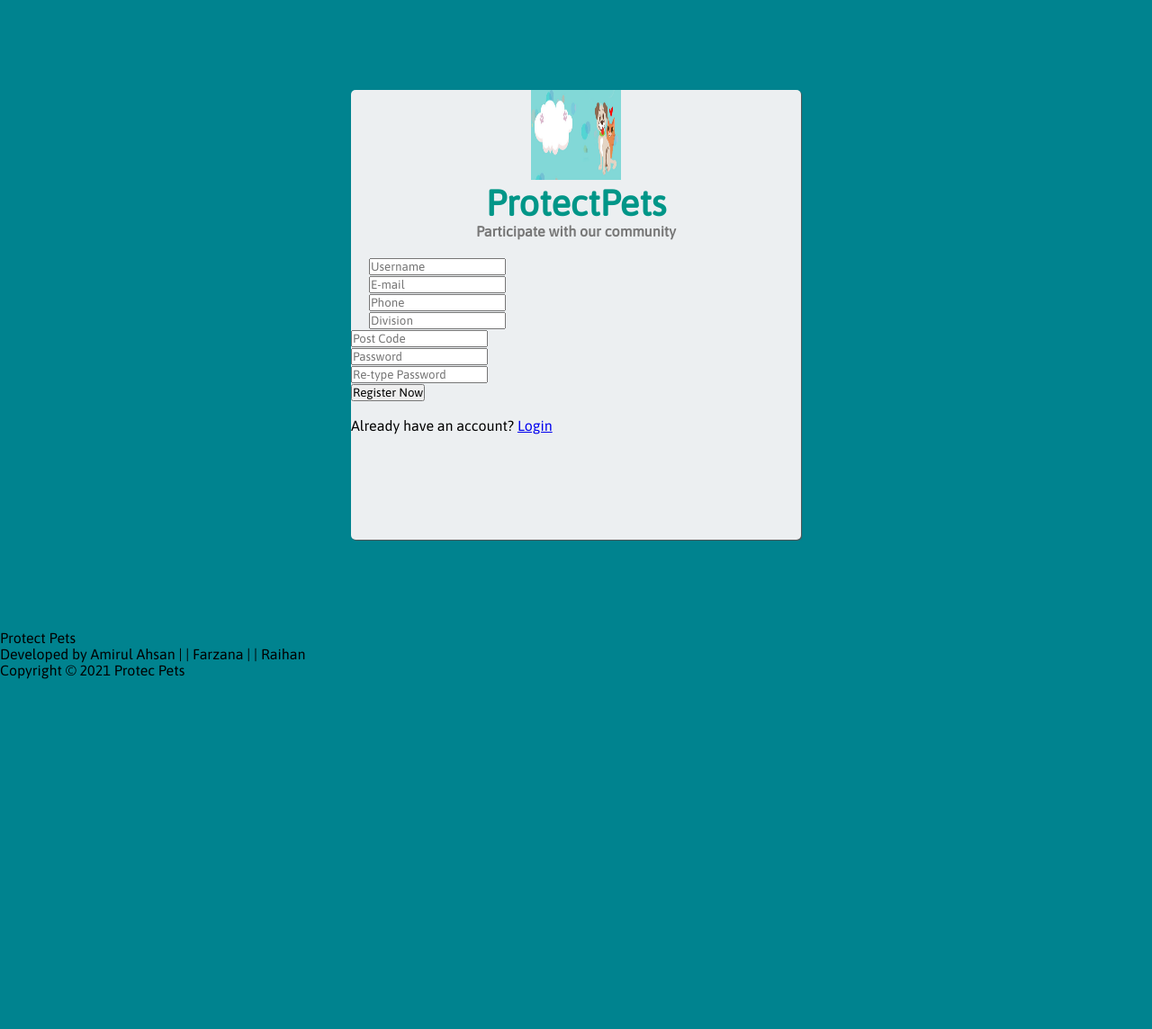
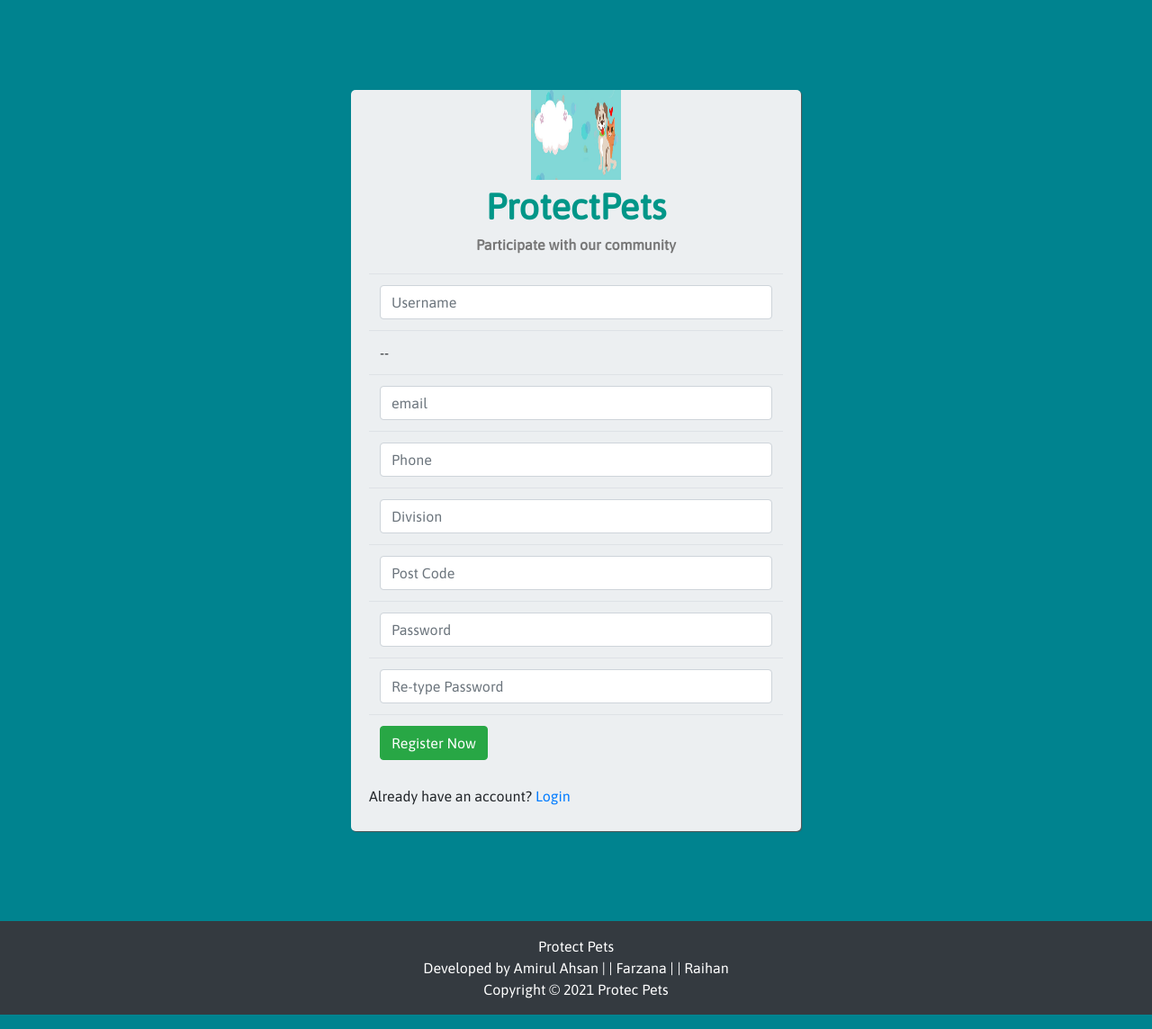
Before and after one commit to FarzanaR11/Protect-Animals, a PHP site: page /regisv.php in a window 1280 px wide. Shown: the whole page at 90% size. Before the commit the page ends 755 px from the top, so only its background shows below. Run offline with PHP 8.4, Linux system fonts and the light colour scheme.

Commit message:
Update regisv.php

```diff
--- a/regisv.php
+++ b/regisv.php
@@ -6,6 +6,7 @@
 	<meta http-equiv="A-UA-compatible" content="IE=edge">
     <meta name="viewport" content="width=device-width, initial-scale=1">
 	<title>Volunteer Registration</title>
+    <link rel="stylesheet" href="https://maxcdn.bootstrapcdn.com/bootstrap/4.5.2/css/bootstrap.min.css">
 	<php>
 	<style type="text/css">
 		@import url('https://fonts.googleapis.com/css2?family=Asap');
@@ -22,7 +23,7 @@
 		}
 		.main{
 			width: 500px;
-			height: 500px;
+			height: 824px;
 			background: #eceff1;
 			margin: 100px auto;
 			position: 70px;
@@ -76,47 +77,21 @@
 
 		$pass = password_hash($password, PASSWORD_BCRYPT);
 		$cpass = password_hash($cpassword, PASSWORD_BCRYPT);
-		$emailquery = " select * from registration where email = '$email'";
-		$query = mysqli_query($con, $emailquery);
-		$emailcount = mysqli_num_rows($query);
-
-		if($emailcount>0){
-			?>
-	            <script >
-		          alert("Email already exist");
-	            </script>
-	        <?php
-		}else{
-			if($password === $cpassword){
+		// $emailquery = " select * from registration where email = '$email'";
+		// $query = mysqli_query($con, $emailquery);
+		// $emailcount = mysqli_num_rows($query);
 
 		$insertquery = "insert into volunteer(username, email, mobile, division, postcode, password, cpassword) values('$username', '$email', '$mobile', '$division', '$postcode', '$pass', '$cpass')";
+
 		$iquery = mysqli_query($con, $insertquery);
 		if ($iquery) {
-	               ?>
-	               <script >
-		             alert("Inserted Successfully");
-	               </script>
-	               <?php
+	        echo "<script>alert('Inserted Successfully')</script>";
 	    }else{
-	              ?>
-	              <script >
-		          alert("Not Inserted");
-	              </script>
-
-	              <?php
-                  }
-
-			      }else{
-				  ?>
-				  <script >
-		          alert("Password are not matching");
-	              </script>
-
-	             <?php
-			}
+	        echo "Not Inserted";
         }
     }
 ?>
+
 
 	<div class="main">
 		<header>
@@ -126,41 +101,40 @@
 		</header>
 		<div class="new">
 		<form action="<?php echo htmlentities($_SERVER['PHP_SELF']);?>" method="post" id="form-box">
+			<table class="table">
+				<tr>
+					<td ><input type="text" name="username" placeholder="Username" class="form-control" required></td>
+				</tr>
+				<tr>
+					<td>--</td>
+				</tr>
+				<tr>
+					<td><input type="email" name="email" placeholder="email" class="form-control" required></td>
+				</tr>
+				<tr>
+					<td><input type="text" name="mobile" placeholder="Phone" class="form-control" required></td>
+				</tr>
+				<tr>
+					<td><input type="text" name="division" placeholder="Division" class="form-control" required></td>
+				</tr>
+				<tr>
+					<td><input type="number" name="postcode" placeholder="Post Code" class="form-control" required></td>
+				</tr>
+				<tr>
+					<td><input type="password" name="password" placeholder="Password" class="form-control" required></td>
+				</tr>
+				<tr>
+					<td><input type="password" name="cpassword" placeholder="Re-type Password" class="form-control" required></td>
+				</tr>
+				<tr>
+					<td><input type="submit" name="submit" value="Register Now" class="btn btn-success"></td>
+				</tr>
 
-
-			<div class="input">
-				<input type="text" name="username" placeholder="Username" class="inp" required>
-			</div>
-
-			<div class="input">
-				<input type="email" name="email" placeholder="E-mail" class="inp" required>
-			</div>
-
-			<div class="input">
-				<input type="text" name="mobile" placeholder="Phone" class="inp" required>
-			</div>
-
-			<div class="input">
-				<input type="text" name="division" placeholder="Division" class="inp" required>
-			</div>
-
-			</div>
-			<div class="input">
-				<input type="number" name="postcode" placeholder="Post Code" class="inp" required>
-			</div>
-
-			<div class="input">
-				<input type="password" name="password" placeholder="Password" class="inp" required>
-			</div>
-
-			<div class="input">
-				<input type="password" name="cpassword" placeholder="Re-type Password" class="inp" required>
-			</div>
-
-			<input type="submit" name="submit" value="Register Now" class="sub-btn">
+			</table>
+			<p>Already have an account?&nbsp;<a href="login.php">Login</a></p>
 		</form><br><br>
 		<div class="footer">
-			<p>Already have an account?&nbsp;<a href="login.php">Login</a></p>
+
 		</div>
 	    </div>
 	</div>
```
Lines whose indentation alone changed are shown as unchanged.
